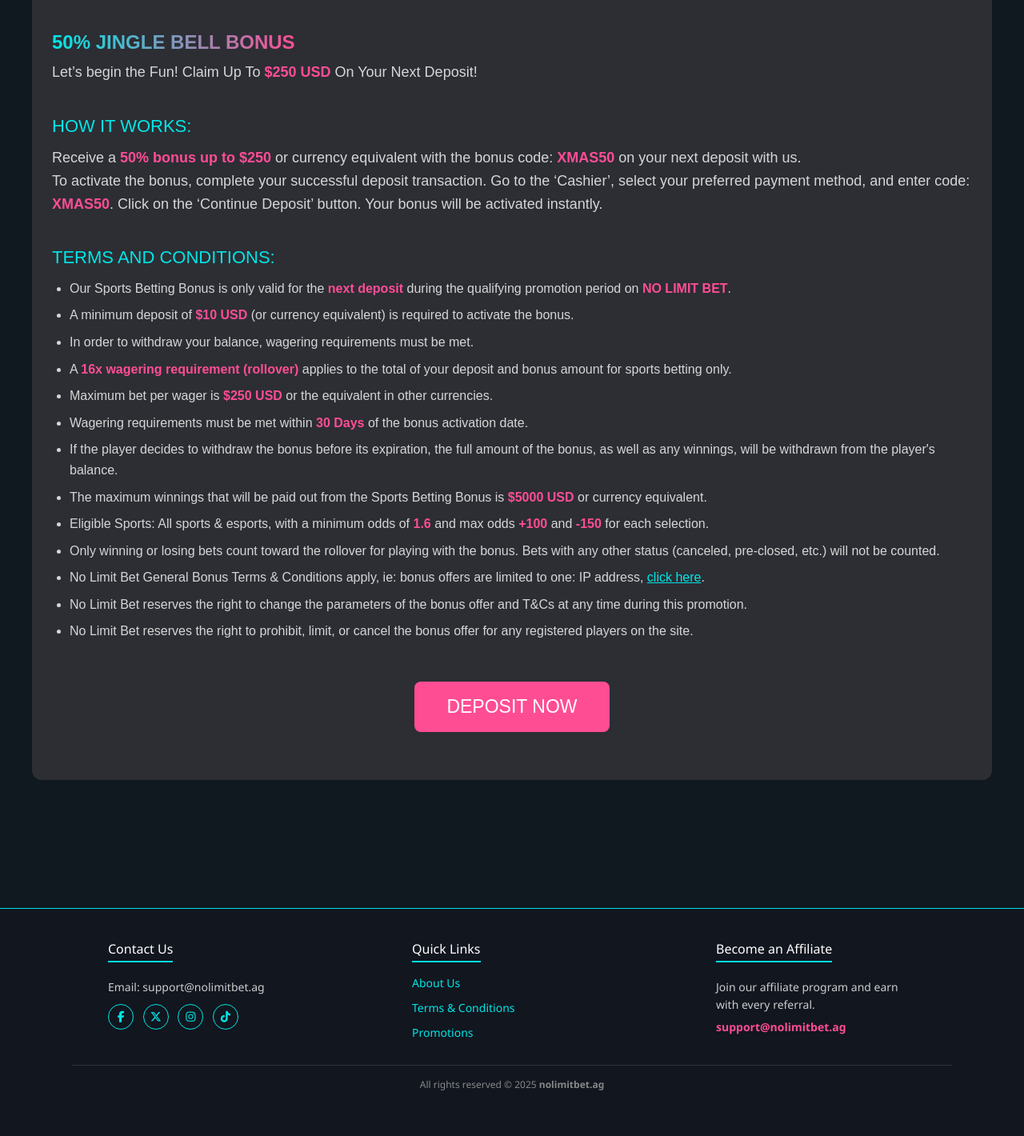
After one commit to steverex169/nolimitslider, a Django app: template carousel/templates/jingle.html in a window 1280 px wide. The commit adds this page. Shown: the part 561-1981 px from the top of the page at 80% size. Run offline with Django 5.2, Linux system fonts and the light colour scheme; the template is opened without the code that fills it, so the values that code supplies are empty.

Commit message:
added jingle

```diff
--- /dev/null
+++ b/carousel/templates/jingle.html
@@ -0,0 +1,483 @@
+<!DOCTYPE html>
+<html lang="en">
+
+<head>
+  <meta charset="UTF-8">
+  <meta name="viewport" content="width=device-width, initial-scale=1.0">
+  <title>Promotions</title>
+  <link href="https://cdn.jsdelivr.net/npm/bootstrap@5.3.3/dist/css/bootstrap.min.css" rel="stylesheet" />
+  <link rel="stylesheet" href="https://cdnjs.cloudflare.com/ajax/libs/font-awesome/6.5.0/css/all.min.css">
+
+  <style>
+    body {
+      background-color: #101820;
+      font-family: Arial, Helvetica, sans-serif;
+      margin: 0;
+    }
+
+    .main-div {
+      justify-content: center;
+      margin-bottom: 50px;
+      padding: 40px 40px;
+
+    }
+
+    .promotions-container {
+      max-width: 1400px;
+      margin: 0 auto;
+      padding: 20px 20px 60px;
+      background-color: #2C2E34;
+      border-radius: 12px;
+      margin-bottom: 70px;
+    }
+
+
+
+    .top-banner {
+      height: 600px;
+      max-width: 1552px;
+      background-image: url('/media/promotion/JingleDetailimage.png');
+      background-size: cover;
+      background-position: center;
+      background-repeat: no-repeat;
+      margin-bottom: 40px;
+      border-radius: 10px;
+      display: flex;
+      align-items: center;
+    }
+
+    .top-banner-inner {
+      width: 100%;
+      margin: 0 auto;
+      max-width: 1100px;
+      /* Same as container */
+      text-align: center;
+      /* optional: center content inside */
+    }
+
+    .promotion-content {
+      width: 1400px;
+      margin: 0 auto;
+      color: #f1f1f1;
+    }
+
+    .promotion-title {
+      font-size: 1.5rem;
+      font-weight: bold;
+      display: inline-block;
+      /* important for gradient text clipping */
+      background: linear-gradient(90deg, #00E6E6, #FF4D94);
+      background-size: 100%;
+      background-repeat: repeat;
+      -webkit-background-clip: text;
+      -webkit-text-fill-color: transparent;
+      background-clip: text;
+      color: transparent;
+    }
+
+    .promotion-description {
+      font-size: 18px;
+      color: #d6d6d6;
+      line-height: 1.6;
+      margin-bottom: 24px;
+    }
+
+    h2 {
+      color: #00e6e6;
+      text-transform: uppercase;
+      font-size: 22px;
+      margin-top: 40px;
+      margin-bottom: 12px;
+    }
+
+    ul {
+      padding-left: 22px;
+      color: #d6d6d6;
+      font-size: 16px;
+      line-height: 1.6;
+    }
+
+    li {
+      margin-bottom: 8px;
+    }
+
+    b {
+      color: #ff4d94;
+    }
+
+    a {
+      color: #00e6e6;
+      text-decoration: underline;
+    }
+
+    .promotion-button {
+      background: #ff4d94;
+      color: #ffffff;
+      padding: 14px 40px;
+      font-size: 23px;
+      border-radius: 8px;
+      font-weight: 500;
+      cursor: pointer;
+      text-transform: uppercase;
+      border: none;
+      display: block;
+      margin: 50px auto 0;
+      transition: all 0.3s ease-in-out;
+    }
+
+    .promotion-button:hover {
+      background: linear-gradient(90deg, #00e6e6, #ff4d94);
+      color: #101820;
+      box-shadow: 0 0 20px rgba(255, 77, 148, 0.7),
+        0 0 30px rgba(0, 230, 230, 0.6);
+    }
+
+    .section-title {
+      font-size: 1.5rem;
+      font-weight: bold;
+      display: inline-block;
+      /* important for gradient text clipping */
+      background: linear-gradient(90deg, #00E6E6, #FF4D94);
+      background-size: 100%;
+      background-repeat: repeat;
+      -webkit-background-clip: text;
+      -webkit-text-fill-color: transparent;
+      background-clip: text;
+      color: transparent;
+      margin-left: 150px;
+      margin-bottom: 30px;
+
+      text-transform: lowercase;
+      /* sab letters small */
+    }
+
+    .section-title::first-letter {
+      text-transform: uppercase;
+      /* sirf pehla capital */
+    }
+
+    .footer-section a {
+      position: relative;
+      z-index: 9999;
+      pointer-events: auto;
+    }
+
+    /* Responsive Fixes */
+    @media (max-width: 1440px) {
+      .top-banner {
+        width: 100%;
+        height: 500px;
+      }
+
+      .promotion-content {
+        width: 100%;
+        padding: 0 5px;
+      }
+    }
+
+    @media (max-width: 1024px) {
+      .top-banner {
+        height: 400px;
+      }
+
+      .promotion-button {
+        font-size: 20px;
+        padding: 12px 30px;
+      }
+
+      .promotion-description {
+        font-size: 17px;
+      }
+    }
+
+    @media (max-width: 768px) {
+      .top-banner {
+        height: 300px;
+      }
+
+      .promotion-description,
+      ul,
+      li {
+        font-size: 16px;
+      }
+
+      .section-title {
+        font-size: 1.3rem;
+        margin-left: 30px;
+      }
+
+      .promotion-button {
+        font-size: 18px;
+        width: 90%;
+      }
+    }
+
+    @media (max-width: 576px) {
+      .promotions-container {
+        padding: 5px;
+      }
+
+      .top-banner {
+        height: 200px;
+        border-radius: 8px;
+      }
+
+      .promotion-description,
+      ul,
+      li {
+        font-size: 15px;
+      }
+
+      .promotion-title {
+        font-size: 1.2rem;
+        text-align: center;
+      }
+
+      h2 {
+        font-size: 18px;
+        margin-top: 30px;
+      }
+
+      .promotion-button {
+        font-size: 16px;
+        padding: 10px 20px;
+        margin-bottom: 20px;
+      }
+    }
+  </style>
+</head>
+
+<body>
+  <div class="main-div">
+    <div class="promotions-container">
+      <div class="top-banner">
+        <div class="top-banner-inner">
+          <!-- Any text, heading, etc. goes here -->
+        </div>
+      </div>
+      <div class="promotion-content">
+        <h4 class="promotion-title">50% JINGLE BELL BONUS</h4>
+
+        <p class="promotion-description">
+          Let’s begin the Fun! Claim Up To <b>$250 USD</b> On Your Next Deposit!
+        </p>
+
+        <h2>HOW IT WORKS:</h2>
+        <p class="promotion-description">
+          Receive a <b>50% bonus up to $250</b> or currency equivalent with the bonus code:
+          <b>XMAS50</b> on your next deposit with us.<br>
+          To activate the bonus, complete your successful deposit transaction. Go to the ‘Cashier’,
+          select your preferred payment method, and enter code: <b>XMAS50</b>.
+          Click on the ‘Continue Deposit’ button. Your bonus will be activated instantly.
+        </p>
+
+        <h2>TERMS AND CONDITIONS:</h2>
+        <ul>
+          <li>
+            Our Sports Betting Bonus is only valid for the <b>next deposit</b> during the qualifying
+            promotion period on <b>NO LIMIT BET</b>.
+          </li>
+          <li>
+            A minimum deposit of <b>$10 USD</b> (or currency equivalent) is required to activate the bonus.
+          </li>
+          <li>
+            In order to withdraw your balance, wagering requirements must be met.
+          </li>
+          <li>
+            A <b>16x wagering requirement (rollover)</b> applies to the total of your deposit and bonus
+            amount for sports betting only.
+          </li>
+          <li>
+            Maximum bet per wager is <b>$250 USD</b> or the equivalent in other currencies.
+          </li>
+          <li>
+            Wagering requirements must be met within <b>30 Days</b> of the bonus activation date.
+          </li>
+          <li>
+            If the player decides to withdraw the bonus before its expiration, the full amount of the
+            bonus, as well as any winnings, will be withdrawn from the player's balance.
+          </li>
+          <li>
+            The maximum winnings that will be paid out from the Sports Betting Bonus is
+            <b>$5000 USD</b> or currency equivalent.
+          </li>
+          <li>
+            Eligible Sports: All sports & esports, with a minimum odds of <b>1.6</b> and
+            max odds <b>+100</b> and <b>-150</b> for each selection.
+          </li>
+          <li>
+            Only winning or losing bets count toward the rollover for playing with the bonus.
+            Bets with any other status (canceled, pre-closed, etc.) will not be counted.
+          </li>
+          <li>
+            No Limit Bet General Bonus Terms & Conditions apply, ie: bonus offers are limited to one:
+            IP address, <a href="https://banners.nolimitbet.ag/terms-conditions/">click here</a>.
+          </li>
+          <li>
+            No Limit Bet reserves the right to change the parameters of the bonus offer and T&Cs
+            at any time during this promotion.
+          </li>
+          <li>
+            No Limit Bet reserves the right to prohibit, limit, or cancel the bonus offer for any
+            registered players on the site.
+          </li>
+        </ul>
+
+        <button class="promotion-button" onclick="window.open('https://nolimitbet.ag/', '_blank')">
+          DEPOSIT NOW
+        </button>
+      </div>
+
+    </div>
+  </div>
+  <custom-footer></custom-footer>
+
+  <script>
+    class CustomFooter extends HTMLElement {
+      connectedCallback() {
+        this.innerHTML = `
+<style>
+.custom-footer {
+  background-color: #11161f;
+  padding: 40px 90px;
+  color: #ccc;
+  font-family: 'Segoe UI', Arial, sans-serif;
+  font-size: 14px;
+  width: 100%;
+  border-top: 1px solid #00E6E6;
+}
+
+.footer-container {
+  max-width: 1283px;
+  margin: auto;
+  display: grid;
+  grid-template-columns: repeat(3, 1fr); /* Changed from 4 to 3 columns */
+  column-gap: 130px; /* EXACT 130px gap between columns */
+  padding: 0 45px;
+  align-items: start;
+}
+
+.footer-section {
+  text-align: left;
+}
+
+.footer-section h4 {
+  color: #fff;
+  margin-bottom: 15px;
+  font-size: 16px;
+  border-bottom: 2px solid #00e6e6;
+  display: inline-block;
+  padding-bottom: 5px;
+}
+
+.footer-section a {
+  color: #00e6e6;
+  display: block;
+  margin-bottom: 10px;
+  text-decoration: none;
+  transition: color 0.3s ease;
+}
+
+.footer-section a:hover {
+  color: #ff4d94;
+}
+
+.footer-section p {
+  margin: 5px 0;
+  line-height: 1.6;
+}
+
+.social-icons {
+  margin-top: 10px;
+}
+
+.social-icons a {
+  display: inline-flex;
+  justify-content: center;
+  align-items: center;
+  margin-right: 8px;
+  width: 32px;
+  height: 32px;
+  border: 1px solid #00e6e6;
+  border-radius: 50%;
+  color: #00e6e6;
+  font-size: 14px;
+  transition: all 0.3s ease;
+}
+
+.social-icons a:hover {
+  border-color: #ff4d94;
+  color: #ff4d94;
+}
+
+.footer-bottom {
+  text-align: center;
+  margin-top: 20px;
+  padding: 15px 0;
+  font-size: 12px;
+  color: #888;
+  border-top: 1px solid #333;
+}
+
+@media (max-width: 1024px) {
+  .footer-container {
+    column-gap: 50px;
+  }
+}
+
+@media (max-width: 768px) {
+  .footer-container {
+    grid-template-columns: 1fr;
+    column-gap: 0;
+  }
+  .footer-section {
+    margin-bottom: 20px;
+  }
+}
+</style>
+
+<footer class="custom-footer">
+  <div class="footer-container">
+
+    <!-- Contact Us -->
+    <div class="footer-section">
+      <h4>Contact Us</h4>
+      <p>Email: support@nolimitbet.ag</p>
+      <div class="social-icons">
+        <a href="https://www.facebook.com/share/1G93J4ixnD/" target="_blank" title="Facebook"><i class="fab fa-facebook-f"></i></a>
+        <a href="https://x.com/No_Limit_ag?t=ED_e-sQY5BX2dBP93HU1Lw&s=08" target="_blank" title="X"><i class="fab fa-x-twitter"></i></a>
+        <a href="https://www.instagram.com/nolimitbet_ag/" target="_blank" title="Instagram"><i class="fab fa-instagram"></i></a>
+        <a href="https://www.tiktok.com/@nolimitbet.ag?_t=ZS-8yog8g87W23&_r=1" target="_blank" title="TikTok"><i class="fab fa-tiktok"></i></a>
+      </div>
+    </div>
+
+    <!-- Quick Links -->
+    <div class="footer-section">
+      <h4>Quick Links</h4>
+      <a href="/about-us/">About Us</a>
+      <a href="/terms-conditions/">Terms & Conditions</a>
+      <a href="/promotions/">Promotions</a>
+    </div>
+
+    <!-- Become an Affiliate -->
+    <div class="footer-section">
+      <h4>Become an Affiliate</h4>
+      <p>Join our affiliate program and earn with every referral.</p>
+      <p><a href="mailto:support@nolimitbet.ag" style="color:#ff4d94; font-weight:bold;">support@nolimitbet.ag</a></p>
+    </div>
+
+  </div>
+
+  <div class="footer-bottom">
+    All rights reserved © 2025 <strong>nolimitbet.ag</strong>
+  </div>
+</footer>
+    `;
+      }
+    }
+    customElements.define('custom-footer', CustomFooter);
+  </script>
+
+</body>
+
+</html>
```
Also changed, not shown: carousel/templates/htmlforbanners.html (+56 -30 lines), carousel/templates/promotion.html (+6 -6 lines), media/promotion/FPDetail.png (deleted), media/promotion/ReloadDetail.png (deleted).
